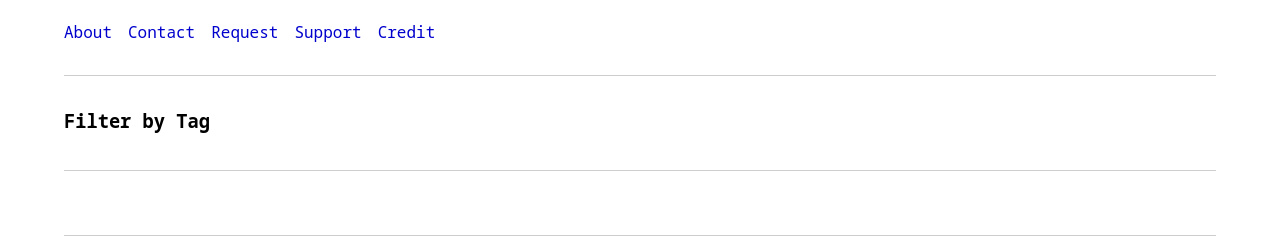
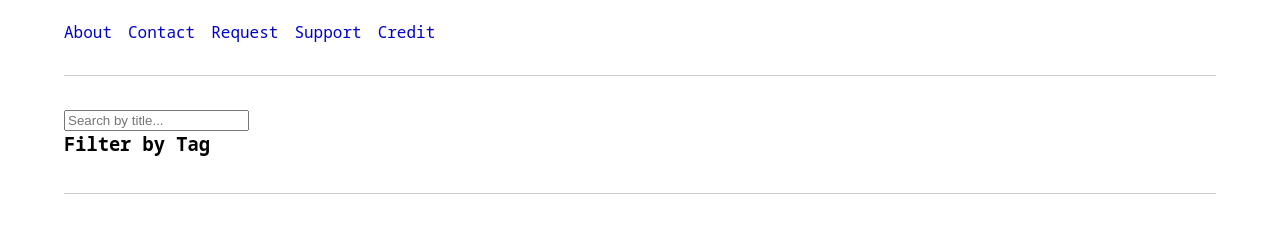
Before and after one commit to The-Deadlock-Protocol/The-Deadlock-Protocol.github.io, a plain HTML site: page index.html in a window 1280 px wide. Shown: the part 127-373 px from the top of the page. Drawn offline with Linux system fonts and the light colour scheme.

Commit message:
Update index.html

```diff
--- a/index.html
+++ b/index.html
@@ -17,6 +17,11 @@
     </header>
 
     <main>
+        <section id="content-search">
+            <input type="text" id="search-input" placeholder="Search by title..." />
+        </section>
+
+
         <section id="tag-filter">
             <h3>Filter by Tag</h3>
             <div id="tag-container"></div>
```
